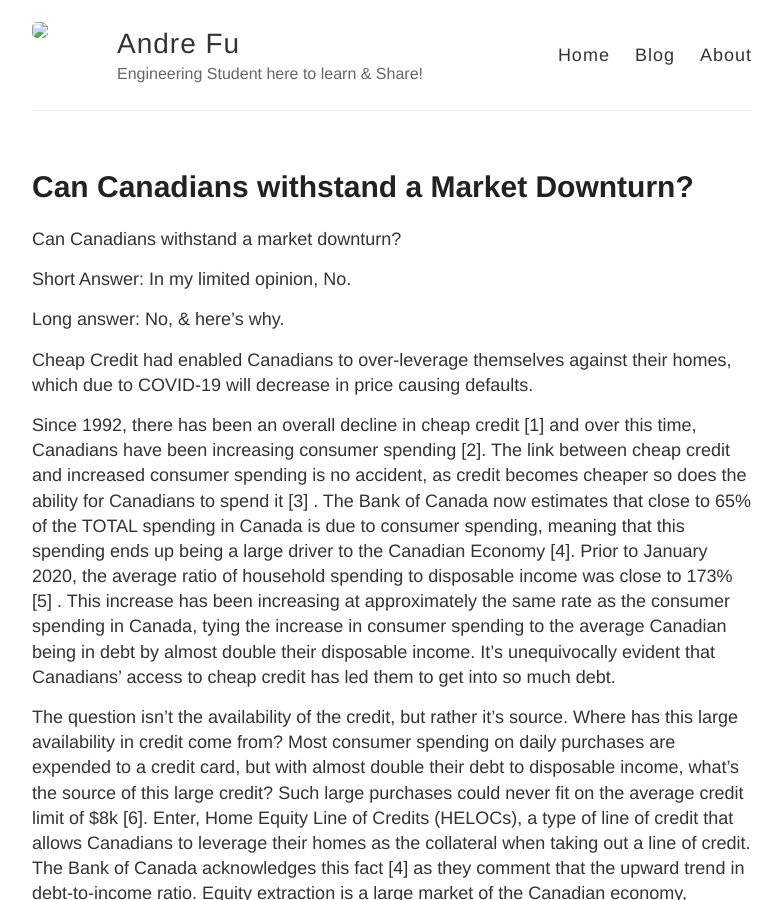
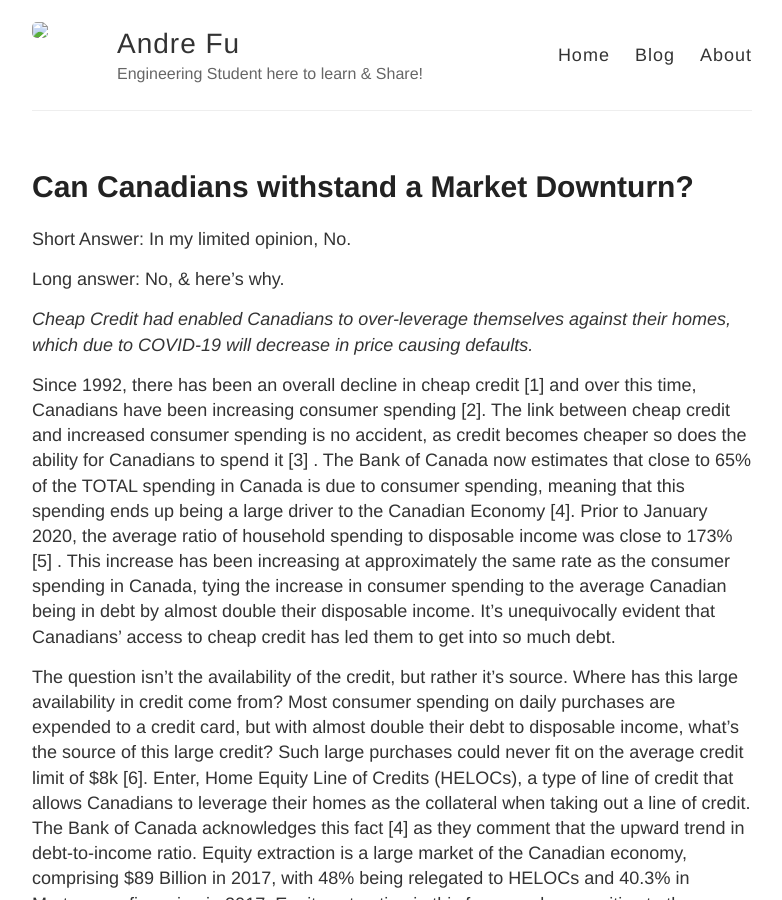
Before and after one commit to andre-fu/blog, a Jekyll site: the page built from _posts/2020-6-18-can-canadians-withstand-a-market-downturn.md, in a window 1280 px wide and 900 px high. Shown: the whole window, without its empty margins (248-1030 px from the left). Built offline with Jekyll 4.4.1, drawn with Linux system fonts in a browser that asks for light colours.

Commit message:
market 2

```diff
--- a/_posts/2020-6-18-can-canadians-withstand-a-market-downturn.md
+++ b/_posts/2020-6-18-can-canadians-withstand-a-market-downturn.md
@@ -2,14 +2,11 @@
 layout: post
 title: Can Canadians withstand a Market Downturn?
 ---
-
-Can Canadians withstand a market downturn?
-
 Short Answer: In my limited opinion, No.
 
 Long answer: No, & here’s why.
 
-Cheap Credit had enabled Canadians to over-leverage themselves against their homes, which due to COVID-19 will decrease in price causing defaults.
+*Cheap Credit had enabled Canadians to over-leverage themselves against their homes, which due to COVID-19 will decrease in price causing defaults.*
 
 Since 1992, there has been an overall decline in cheap credit [1] and over this time, Canadians have been increasing consumer spending [2]. The link between cheap credit and increased consumer spending is no accident, as credit becomes cheaper so does the ability for Canadians to spend it [3] . The Bank of Canada now estimates that close to 65% of the TOTAL spending in Canada is due to consumer spending, meaning that this spending ends up being a large driver to the Canadian Economy [4]. Prior to January 2020, the average ratio of household spending to disposable income was close to 173% [5] . This increase has been increasing at approximately the same rate as the consumer spending in Canada, tying the increase in consumer spending to the average Canadian being in debt by almost double their disposable income. It’s unequivocally evident that Canadians’ access to cheap credit has led them to get into so much debt.
 
```
